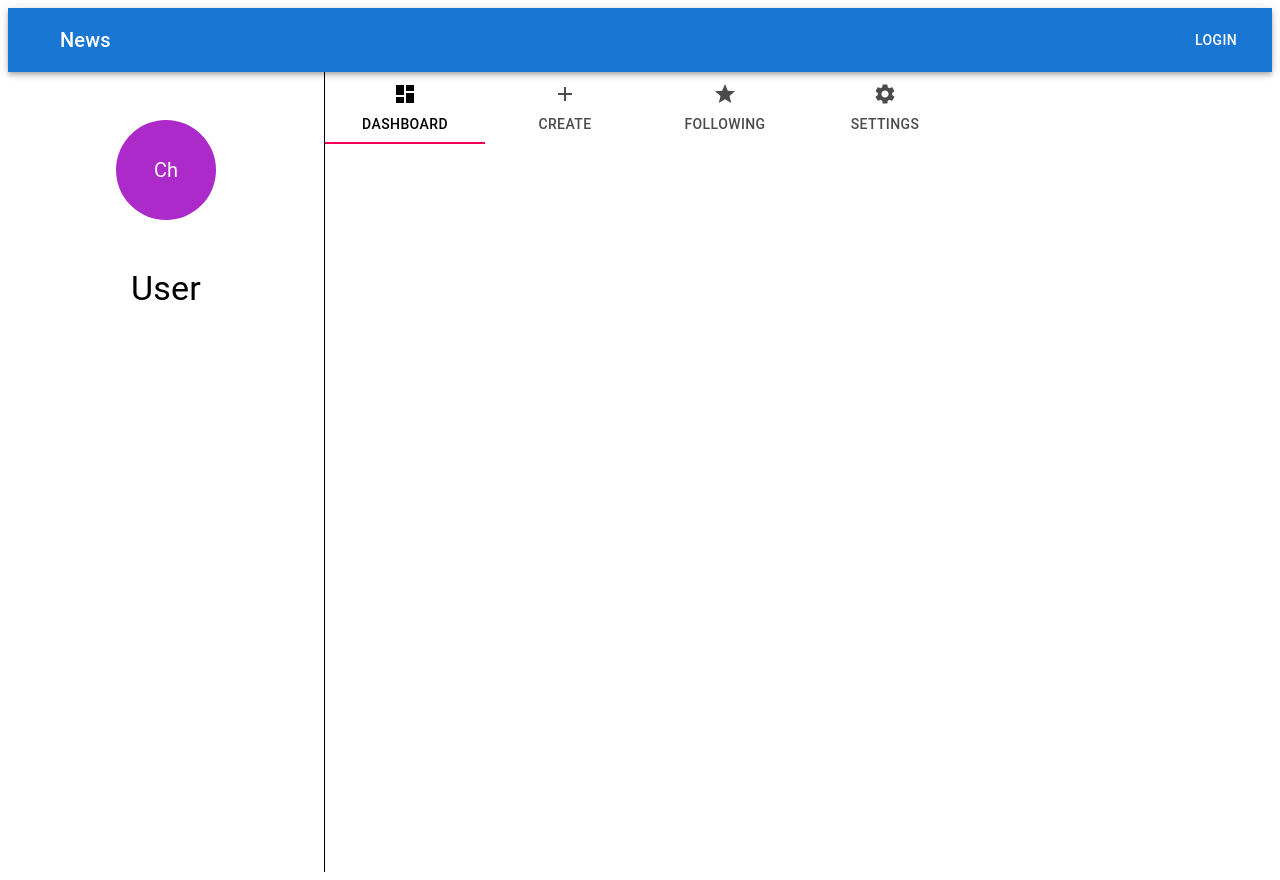
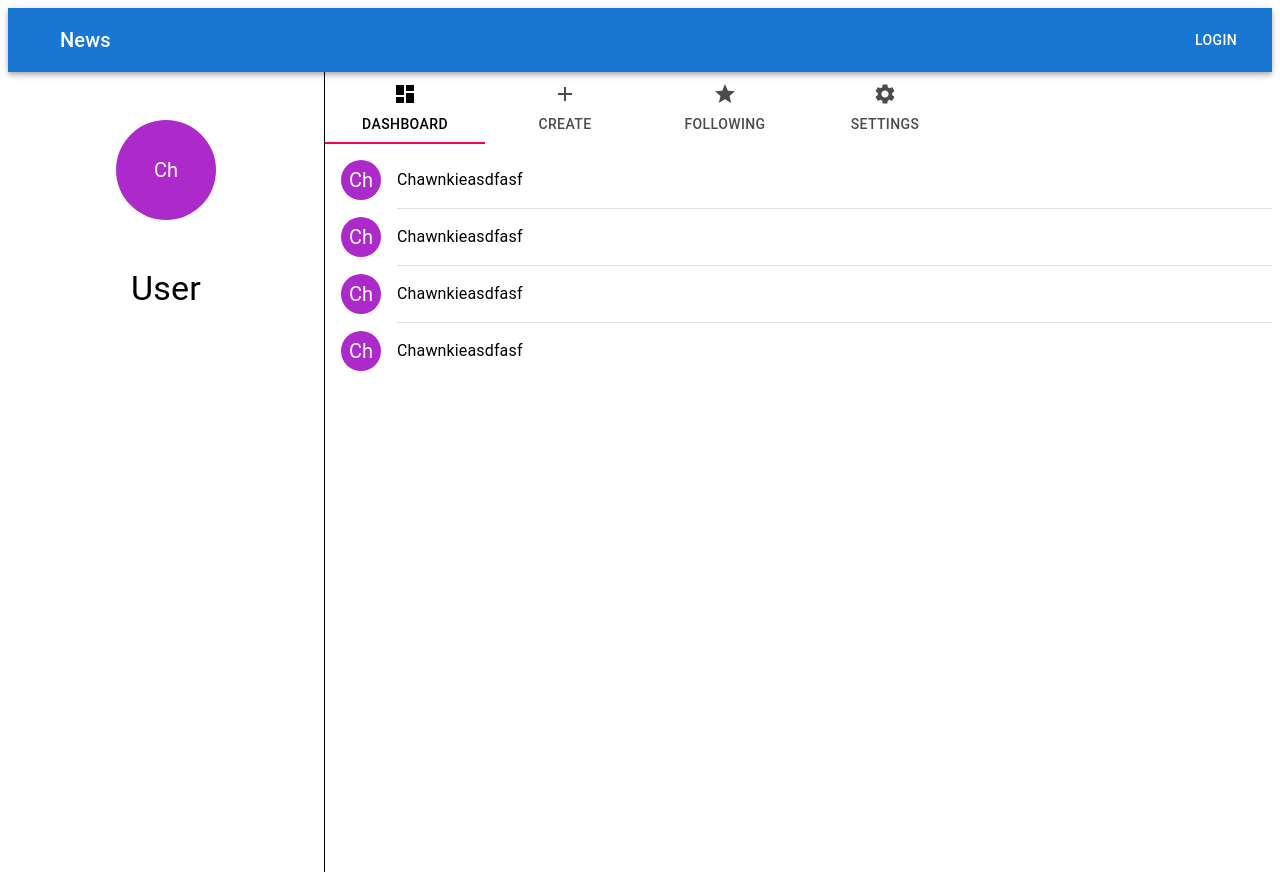
Before and after one commit to demiapollo/soccerScout, a React (Create React App) app in the folder client/: page /profile in a window 1280 px wide. Built offline with nearby package versions, Linux system fonts and the light colour scheme.

Commit message:
created PlayerList component

```diff
--- a/client/src/components/PlayerList.js
+++ b/client/src/components/PlayerList.js
@@ -0,0 +1,53 @@
+import {
+  List,
+  ListItem,
+  ListItemText,
+  ListItemAvatar,
+  Avatar,
+  Typography,
+  Divider,
+  makeStyles,
+  Grid,
+} from "@material-ui/core";
+
+import { stringAvatar } from "../utils/helpers";
+
+import { useQuery } from "@apollo/client";
+
+export const PlayerList = () => {
+  return (
+    <div>
+      <List>
+        <ListItem>
+          <ListItemAvatar>
+            <Avatar {...stringAvatar("Chawnkieasdfasf")} />
+          </ListItemAvatar>
+          <ListItemText primary="Chawnkieasdfasf" />
+        </ListItem>
+        <Divider variant="inset" component="li" />
+        <ListItem>
+          <ListItemAvatar>
+            <Avatar {...stringAvatar("Chawnkieasdfasf")} />
+          </ListItemAvatar>
+          <ListItemText primary="Chawnkieasdfasf" />
+        </ListItem>
+        <Divider variant="inset" component="li" />
+        <ListItem>
+          <ListItemAvatar>
+            <Avatar {...stringAvatar("Chawnkieasdfasf")} />
+          </ListItemAvatar>
+          <ListItemText primary="Chawnkieasdfasf" />
+        </ListItem>
+        <Divider variant="inset" component="li" />
+        <ListItem>
+          <ListItemAvatar>
+            <Avatar {...stringAvatar("Chawnkieasdfasf")} />
+          </ListItemAvatar>
+          <ListItemText primary="Chawnkieasdfasf" />
+        </ListItem>
+      </List>
+    </div>
+  );
+};
+
+export default PlayerList;
--- a/client/src/components/UserTab.js
+++ b/client/src/components/UserTab.js
@@ -11,6 +11,7 @@ import DashboardIcon from "@material-ui/icons/Dashboard";
 import TabPanel from "./TabPanel";
 
 import Settings from "./Settings";
+import PlayerList from "./PlayerList";
 
 const a11yProps = (index) => {
   return {
@@ -37,10 +38,10 @@ const UserTab = () => {
         </Tabs>
       </div>
       <div>
-        <TabPanel value={value} index={0}></TabPanel>
-        <TabPanel value={value} index={1}>
-          {/* <PlayerList /> */}
+        <TabPanel value={value} index={0}>
+          <PlayerList />
         </TabPanel>
+        <TabPanel value={value} index={1}></TabPanel>
         <TabPanel value={value} index={2}>
           {/* <PlayerList /> */}
         </TabPanel>
```
